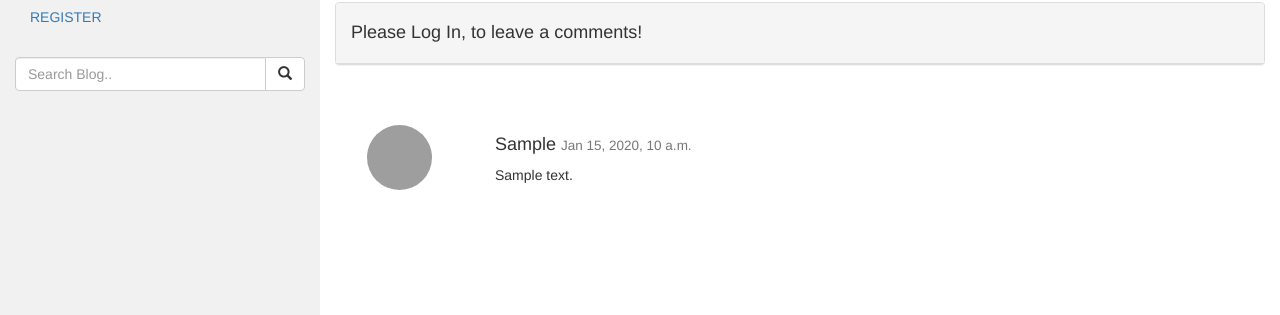
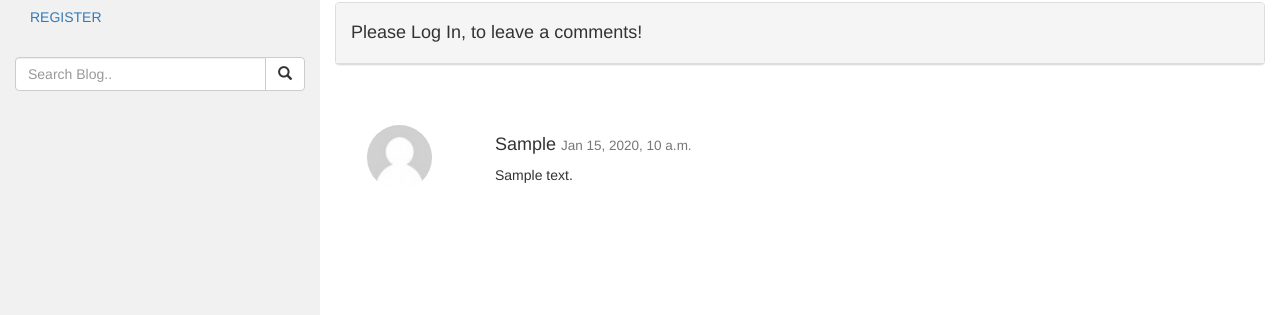
Before and after one commit to roman985475612/Simple-Blog, a Django app: page /post/1/ in a window 1280 px wide. Shown: the part 355-670 px from the top of the page. Run offline with Django 3.2, Linux system fonts and the light colour scheme; tables that the repository leaves empty hold one stand-in row (values such as "Sample post"); some libraries are stand-ins or nearby versions; grey boxes are pictures that could not be loaded.

Commit message:
Task # 28 complete: added default avatar

```diff
--- a/blog/templates/blog/post_detail.html
+++ b/blog/templates/blog/post_detail.html
@@ -1,5 +1,6 @@
 {% extends "blog/base.html" %}
 {% load bootstrap3 %}
+{% load staticfiles %}
 
 {% block title %}{{ post.title }}{% endblock %}
 
@@ -52,7 +53,7 @@
   <div class="row">
     {% for comment in post.comment_set.all %}
       <div class="col-sm-2 text-center">
-        <img src="bandmember.jpg" class="img-circle" height="65" width="65" alt="Avatar">
+        <img src="{% static 'img/avatar-tiny.jpg' %}" class="img-circle" height="65" width="65" alt="Avatar">
       </div>
       <div class="col-sm-10">
         <h4>{{ comment.author|title }} <small>{{ comment.pub_date|date:"M d, Y, P" }}</small></h4>
```
Also changed, not shown: simpleblog/static/img/avatar-tiny.jpg (added).
